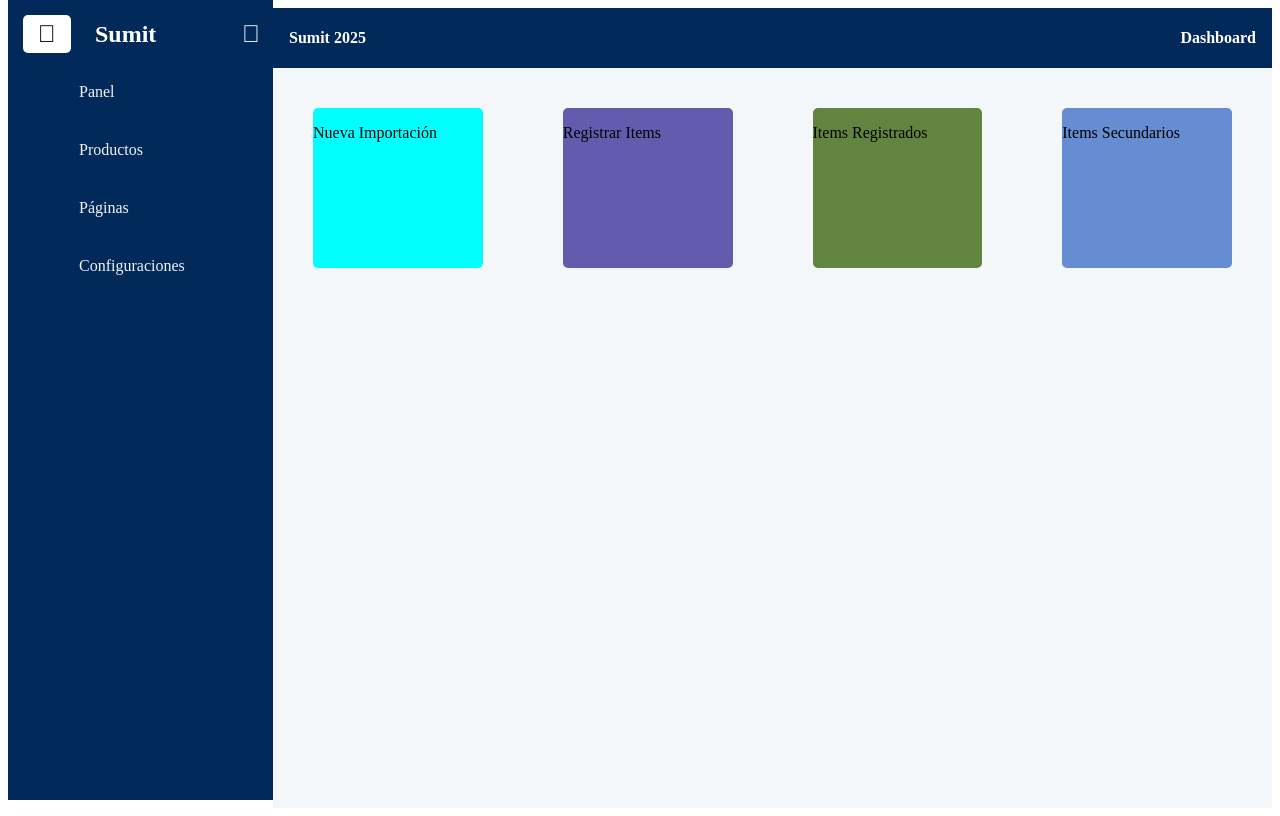
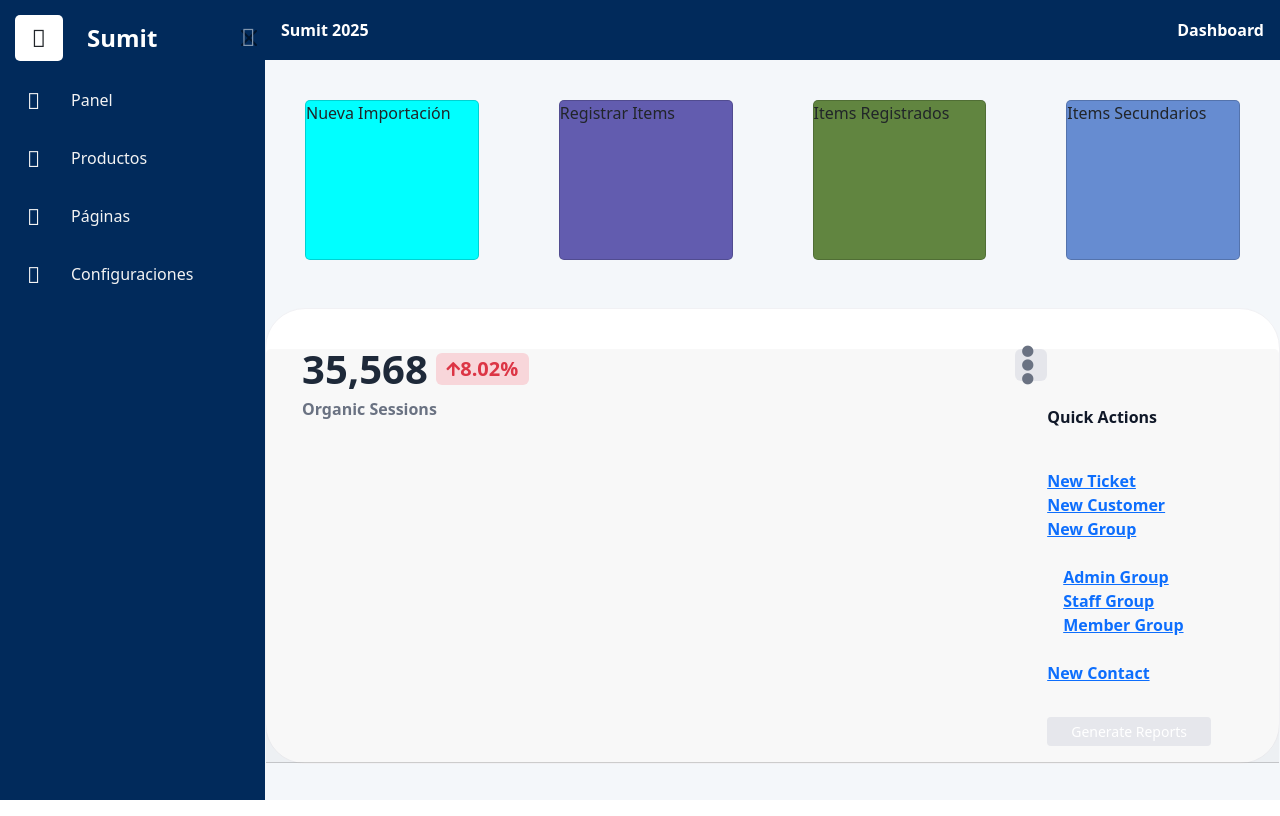
Before and after one commit to Lizden09/sumit2025, an Angular app: page / in a window 1280 px wide. Built offline with nearby package versions, Linux system fonts and the light colour scheme.

Commit message:
implementacion grafica

```diff
--- a/angular.json
+++ b/angular.json
@@ -26,10 +26,11 @@
                 "input": "public"
               }
             ],
-            "styles": [
+            "styles": ["node_modules/bootstrap/dist/css/bootstrap.min.css",
               "src/styles.css"
+
             ],
-            "scripts": [],
+            "scripts": ["node_modules/bootstrap/dist/js/bootstrap.bundle.min.js"],
             "server": "src/main.server.ts",
             "outputMode": "server",
             "ssr": {
@@ -90,9 +91,10 @@
               }
             ],
             "styles": [
+               "node_modules/bootstrap/dist/css/bootstrap.min.css",
               "src/styles.css"
             ],
-            "scripts": []
+            "scripts": ["node_modules/bootstrap/dist/js/bootstrap.bundle.min.js"]
           }
         }
       }
--- a/package.json
+++ b/package.json
@@ -20,6 +20,8 @@
     "@angular/platform-server": "^19.2.0",
     "@angular/router": "^19.2.0",
     "@angular/ssr": "^19.2.1",
+    "@tailwindcss/postcss": "^4.1.11",
+    "bootstrap": "^5.3.7",
     "express": "^4.18.2",
     "rxjs": "~7.8.0",
     "tslib": "^2.3.0",
@@ -32,12 +34,15 @@
     "@types/express": "^4.17.17",
     "@types/jasmine": "~5.1.0",
     "@types/node": "^18.18.0",
+    "autoprefixer": "^10.4.21",
     "jasmine-core": "~5.6.0",
     "karma": "~6.4.0",
     "karma-chrome-launcher": "~3.2.0",
     "karma-coverage": "~2.2.0",
     "karma-jasmine": "~5.1.0",
     "karma-jasmine-html-reporter": "~2.1.0",
+    "postcss": "^8.5.6",
+    "tailwindcss": "^4.1.11",
     "typescript": "~5.7.2"
   }
 }
--- a/src/app/dashboard/dashboard.component.html
+++ b/src/app/dashboard/dashboard.component.html
@@ -12,3 +12,5 @@
     <p>Items Secundarios</p>
   </div>
 </section>
+
+<app-graphics></app-graphics>
--- a/src/app/dashboard/dashboard.component.ts
+++ b/src/app/dashboard/dashboard.component.ts
@@ -1,9 +1,10 @@
 import { Component } from '@angular/core';
+import { GraphicsComponent } from '../graphics/graphics.component';
 
 @Component({
   selector: 'app-dashboard',
   standalone: true,
-  imports: [],
+  imports: [GraphicsComponent],
   templateUrl: './dashboard.component.html',
   styleUrl: './dashboard.component.css'
 })
--- /dev/null
+++ b/src/app/graphics/graphics.component.css
@@ -0,0 +1,54 @@
+.card{
+    border-radius: 2.5rem;
+    border: 1px solid #f1f1f4;
+}
+
+.card .card-header {
+    display: flex;
+    justify-content: space-between;
+    align-items: stretch;
+    flex-wrap: wrap;
+    min-height: 70px;
+    padding: 0 2.25rem;
+    color: #000;
+}
+
+.card-header{
+    margin-top: 2.5rem;
+}
+
+/* header-card-text */
+.fs-2hx {
+    font-size: 2.5rem !important;
+}
+
+/* bagde */
+.badge-light-danger {
+    background-color: rgba(246, 78, 96, 0.2);
+    color: var(--bs-danger);
+}
+
+.badge {
+    display: inline-flex;
+    align-items: center;
+}
+
+.fs-base {
+    font-size: 1rem !important;
+}
+
+/* btn-card */
+
+.btn{
+    background-color: rgba(153, 161, 183, 0.2);
+    display: inline-flex;
+    align-items: center;
+    border: 0;
+}
+
+.custom-btn-icon {
+  padding: 12px; /* o el valor que quieras */
+  font-size: 2rem; /* afecta ícono si es font */
+  width: 32px;
+  height: 32px;
+}
--- /dev/null
+++ b/src/app/graphics/graphics.component.html
@@ -0,0 +1,126 @@
+<div class="col-xxl-4 mb-5 mb-xl-10 mt-5">
+    <div class="card card-flush h-xl-100">
+        <!--begin::Header-->
+        <div class="card-header py-7">
+            <!--begin::Statistics-->
+            <div class="m-0">
+                <!--begin::Heading-->
+                <div class="d-flex align-items-center mb-2">
+                    <!--begin::Title-->
+                    <span class="fs-2hx fw-bold text-gray-800 me-2 lh-1 ls-n2">35,568</span>
+                    <!--end::Title-->
+
+                    <!--begin::Label-->
+                    <span class="badge badge-light-danger fs-base">
+                        <i class="fas fa-arrow-up fs-5-base text-danger ms-n1"><span class="path1"></span><span class="path2"></span></i>
+                        <p class="fs-5 m-0">8.02%</p>
+                    </span>
+                    <!--end::Label-->
+                </div>
+                <!--end::Heading-->
+                <!--begin::Description-->
+                <span class="fs-6 fw-semibold text-gray-500">Organic Sessions</span>
+                <!--end::Description-->
+          </div>
+          <!--end::Statistics-->
+          <!--begin::Toolbar-->
+            <div class="card-toolbar">
+            <!--begin::Menu-->
+                <button class="btn btn-icon custom-btn-icon btn-color-gray-500 btn-active-color-primary justify-content-end" data-kt-menu-trigger="click" data-kt-menu-placement="bottom-end" data-kt-menu-overflow="true">
+                    <i class="fas fa-ellipsis-v fs-1 text-gray-500 me-n1"><span class="path1"></span><span class="path2"></span><span class="path3"></span><span class="path4"></span></i>
+                </button>
+                <div class="menu menu-sub menu-sub-dropdown menu-column menu-rounded menu-gray-800 menu-state-bg-light-primary fw-semibold w-200px" data-kt-menu="true" style="">
+                <!--begin::Menu item-->
+                    <div class="menu-item px-3">
+                        <div class="menu-content fs-6 text-gray-900 fw-bold px-3 py-4">Quick Actions</div>
+                    </div>
+                    <!--end::Menu item-->
+
+                    <!--begin::Menu separator-->
+                    <div class="separator mb-3 opacity-75"></div>
+                    <!--end::Menu separator-->
+
+                    <!--begin::Menu item-->
+                    <div class="menu-item px-3">
+                        <a href="#" class="menu-link px-3">
+                            New Ticket
+                        </a>
+                    </div>
+                    <!--end::Menu item-->
+
+                    <!--begin::Menu item-->
+                    <div class="menu-item px-3">
+                        <a href="#" class="menu-link px-3">
+                            New Customer
+                        </a>
+                    </div>
+                    <!--end::Menu item-->
+
+                    <!--begin::Menu item-->
+                    <div class="menu-item px-3" data-kt-menu-trigger="hover" data-kt-menu-placement="right-start">
+                        <!--begin::Menu item-->
+                        <a href="#" class="menu-link px-3">
+                            <span class="menu-title">New Group</span>
+                            <span class="menu-arrow"></span>
+                        </a>
+                        <!--end::Menu item-->
+
+                        <!--begin::Menu sub-->
+                        <div class="menu-sub menu-sub-dropdown w-175px py-4" style="">
+                            <!--begin::Menu item-->
+                            <div class="menu-item px-3">
+                                <a href="#" class="menu-link px-3">
+                                    Admin Group
+                                </a>
+                            </div>
+                            <!--end::Menu item-->
+
+                            <!--begin::Menu item-->
+                            <div class="menu-item px-3">
+                                <a href="#" class="menu-link px-3">
+                                    Staff Group
+                                </a>
+                            </div>
+                            <!--end::Menu item-->
+
+                            <!--begin::Menu item-->
+                            <div class="menu-item px-3">
+                                <a href="#" class="menu-link px-3">
+                                    Member Group
+                                </a>
+                            </div>
+                            <!--end::Menu item-->
+                        </div>
+                        <!--end::Menu sub-->
+                    </div>
+                    <!--end::Menu item-->
+
+                        <!--begin::Menu item-->
+                        <div class="menu-item px-3">
+                            <a href="#" class="menu-link px-3">
+                                New Contact
+                            </a>
+                        </div>
+                        <!--end::Menu item-->
+
+                        <!--begin::Menu separator-->
+                        <div class="separator mt-3 opacity-75"></div>
+                        <!--end::Menu separator-->
+
+                        <!--begin::Menu item-->
+                        <div class="menu-item px-3">
+                            <div class="menu-content px-3 py-3">
+                                <a class="btn btn-primary  btn-sm px-4" href="#">
+                                    Generate Reports
+                                </a>
+                            </div>
+                        </div>
+                        <!--end::Menu item-->
+                </div>
+                <!--begin::Menu 2-->
+                <!--end::Menu 2-->
+                <!--end::Menu-->
+            </div>
+        </div>
+    </div>
+</div>
--- a/src/styles.css
+++ b/src/styles.css
@@ -1,4 +1,10 @@
 /* You can add global styles to this file, and also import other style files */
+@import "tailwindcss";
+
+:root{
+  --bs-danger-light: #f64e60;
+}
+
 *, *::before, *::after {
   box-sizing: border-box;
 }
```
Also changed, not shown: src/app/graphics/graphics.component.ts (added, +11 -0 lines), .postcssrc.json (added), 2 other files (tests, documents, lock files or other folders).
